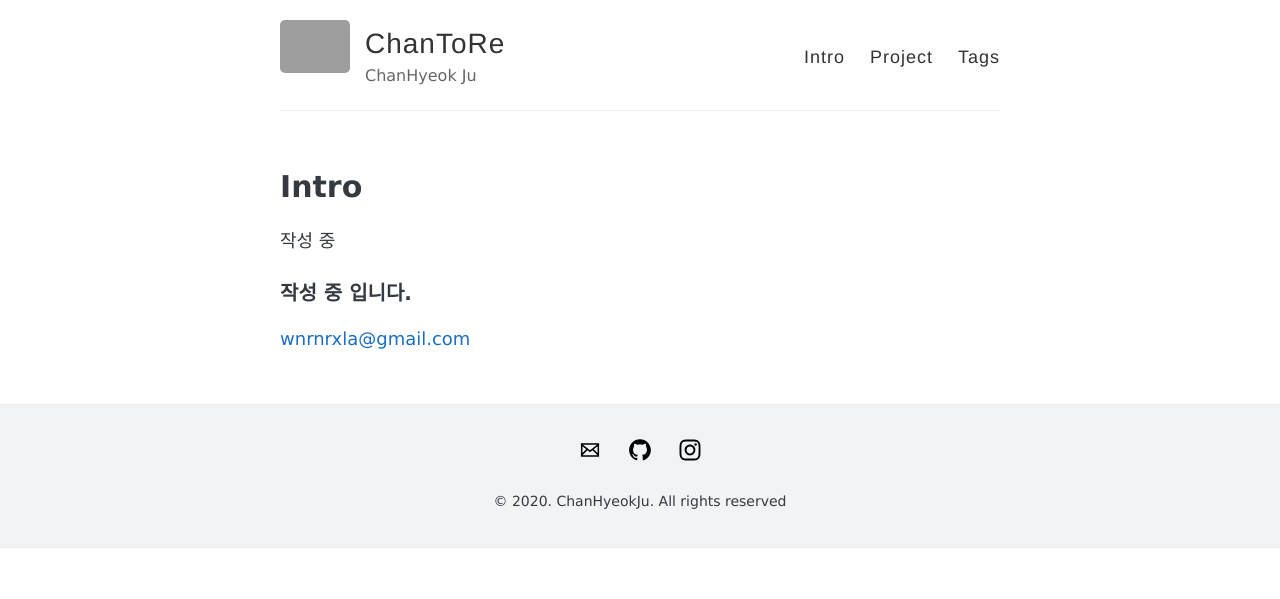
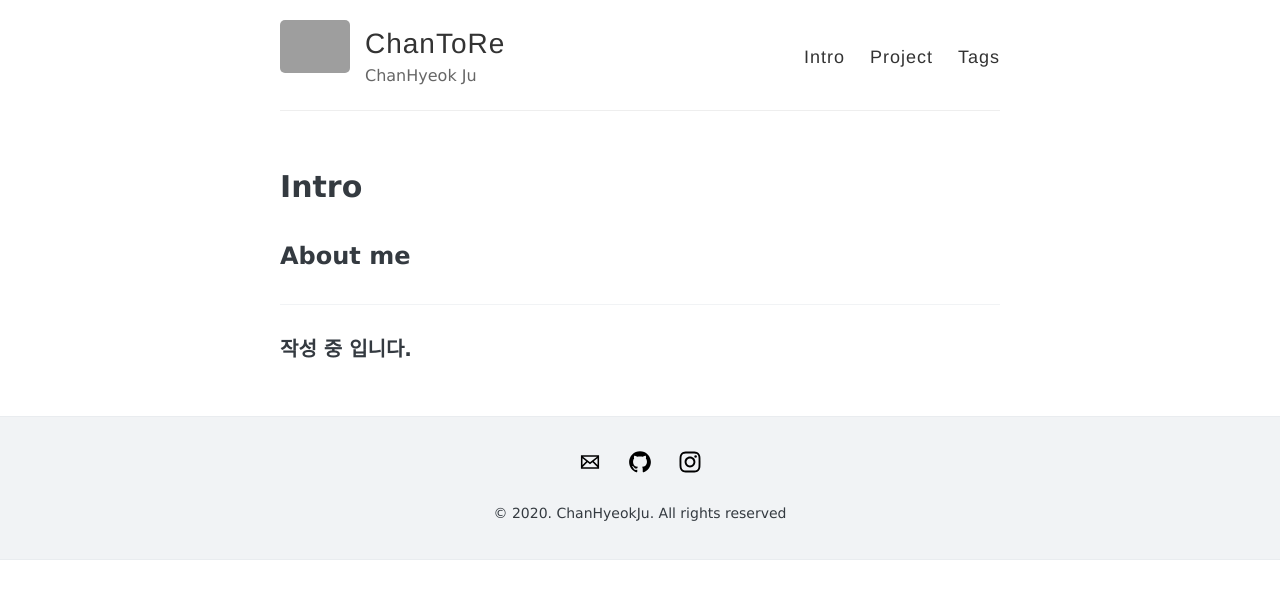
Before and after one commit to mimirep/mimirep.github.io, a Jekyll site: the page built from intro.md, in a window 1280 px wide. Shown: the top 599 px of the page. Built offline with Jekyll 4.4.1, drawn with Linux system fonts in a browser that asks for light colours; grey boxes are pictures that could not be loaded.

Commit message:
Update intro.md

```diff
--- a/intro.md
+++ b/intro.md
@@ -4,8 +4,10 @@ title: Intro
 permalink: /intro/
 ---
 
-작성 중
+## About me
+
+
+
+------
 
 ### 작성 중 입니다.
-
-[wnrnrxla@gmail.com](mailto:wnrnrxla@gmail.com)
```
